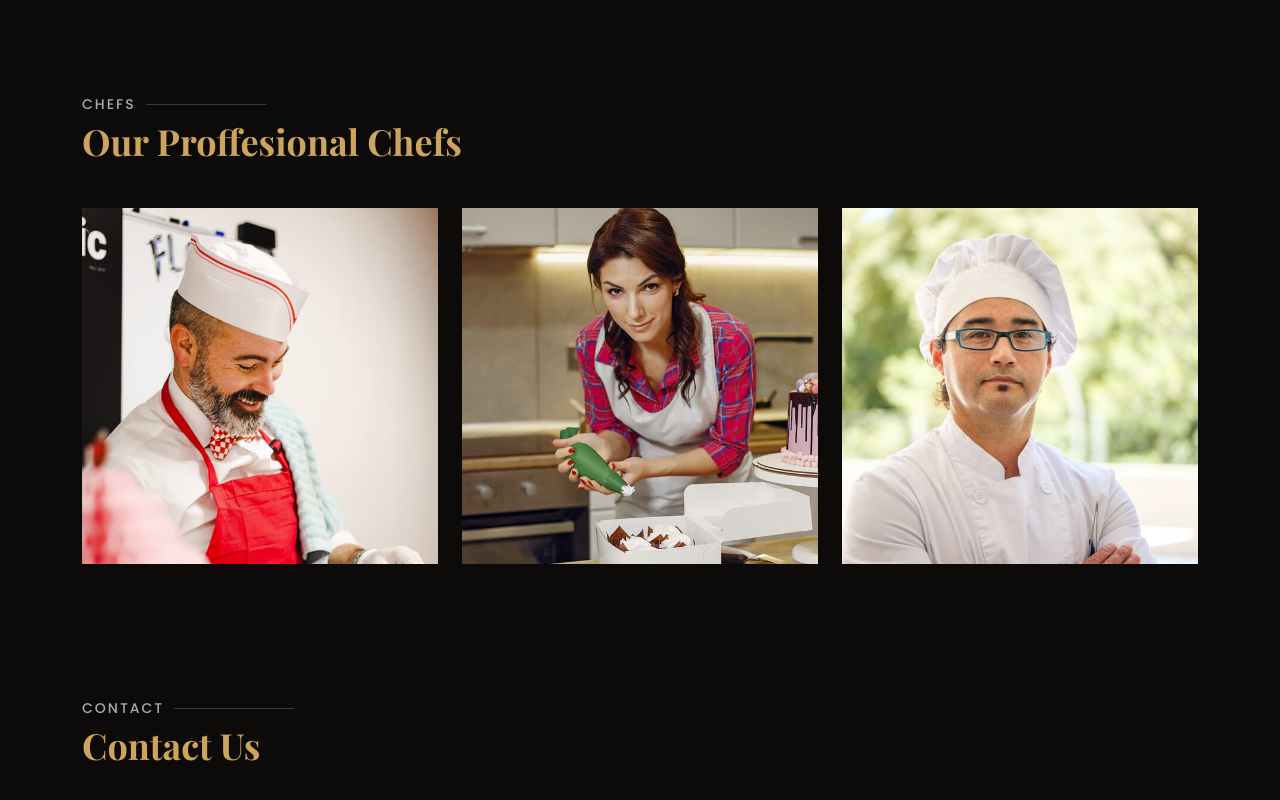
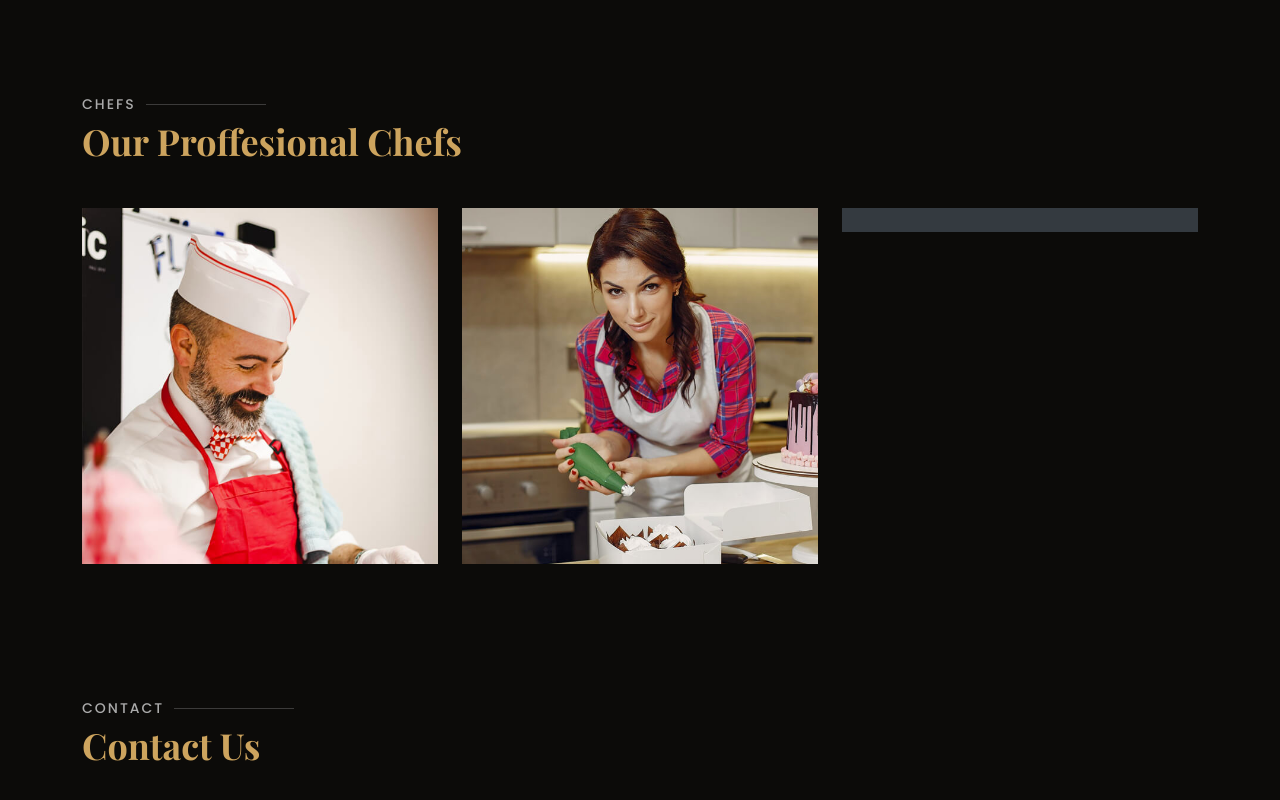
Before and after one commit to BiancaN7/BiancaN7.github.io, a plain HTML site: page index.html in a window 1280 px wide. Shown: the part 5737-6537 px from the top of the page. Drawn offline with nearby package versions, Linux system fonts and the light colour scheme; a web font is replaced by a local one.

Commit message:
ewffeawds

```diff
--- a/index.html
+++ b/index.html
@@ -777,7 +777,7 @@
 
           <div class="col-lg-4 col-md-6">
             <div class="member" data-aos="zoom-in" data-aos-delay="300">
-              <img src="assets/img/chefs/chefs-3.jpg" class="img-fluid" alt="">
+              <img src="assets/img/chefs/TOO" class="img-fluid" alt="">
               <div class="member-info">
                 <div class="member-info-content">
                   <h4>William Anderson</h4>
```
Also changed, not shown: assets/img/TOO_restaurant_Panoramique_vue_Paris_Seine_Tour_Eiffel_2.jpg (added).
